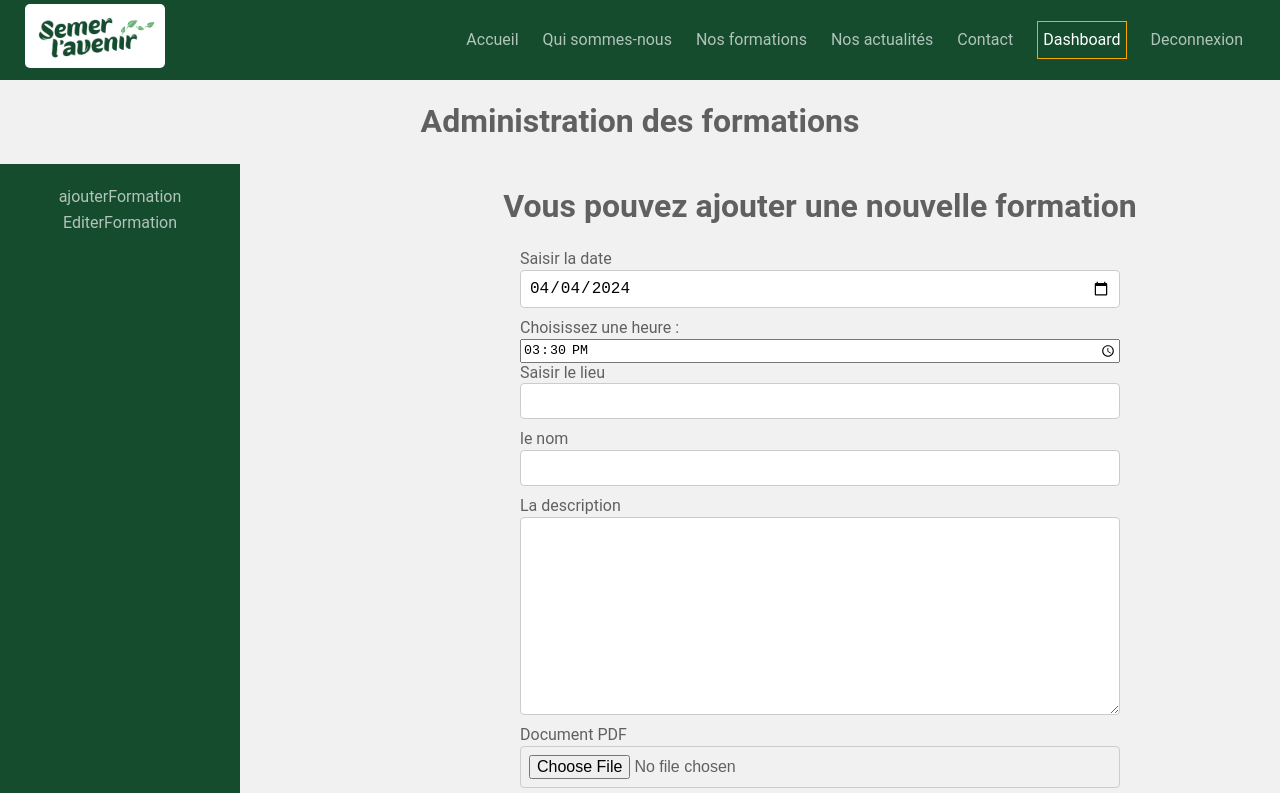
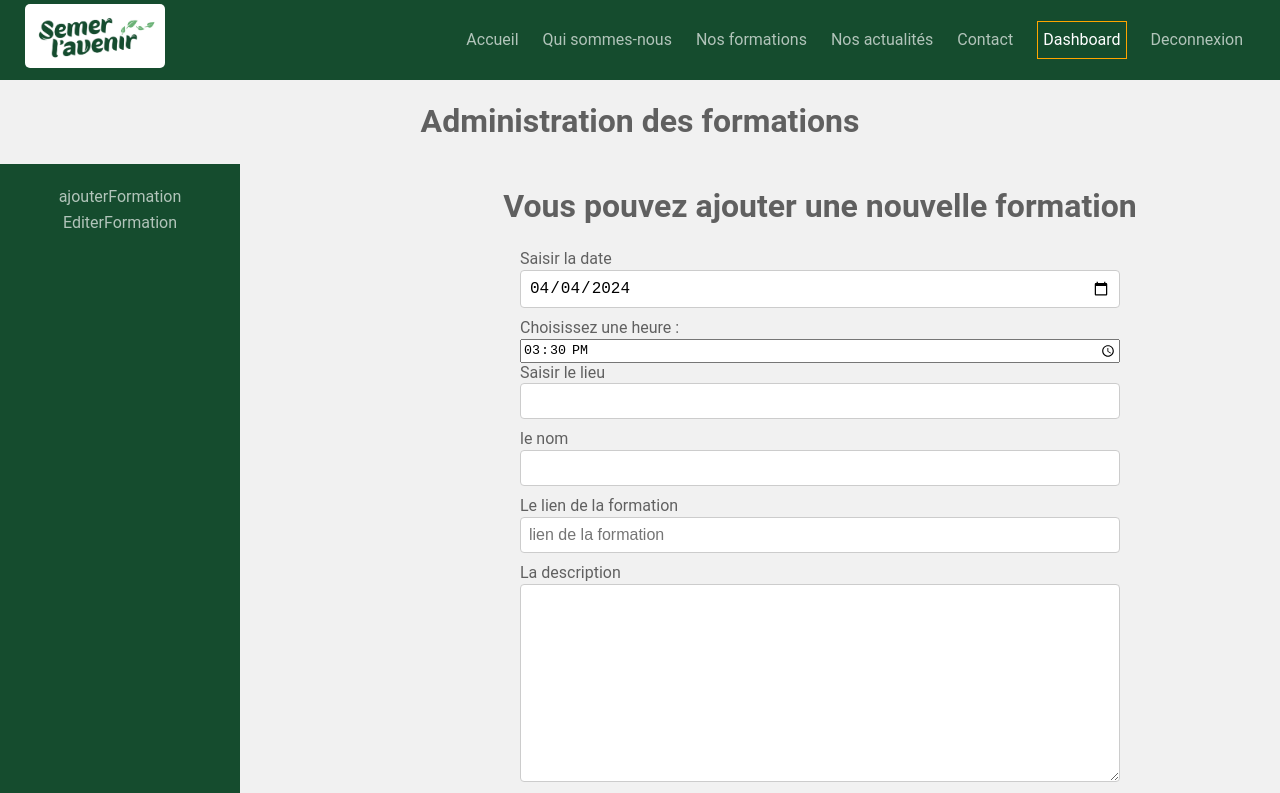
Before and after one commit to sermer12/sermer_avenir, a React (Vite) app in the folder frontend/: page /dashboard in a window 1280 px wide. Shown: the top 793 px of the page. Built offline with nearby package versions, Linux system fonts and the light colour scheme; sample sign-in values are in the browser's storage.

Commit message:
fix: ajout du lien de la formation et affichage sur linterface

```diff
--- a/frontend/src/pages/AddFormation.jsx
+++ b/frontend/src/pages/AddFormation.jsx
@@ -11,6 +11,7 @@ const AddFormation = () => {
   const [description, setDescription] = useState("");
   const [file, setFile] = useState(null);
   const [heure, setHeure] = useState("15:30");
+  const [link, setLink] = useState("");
   const [appState, setAppState] = useContext(FormationsContext);
 
   const handleSaveFormation = (event) => {
@@ -22,6 +23,7 @@ const AddFormation = () => {
     formData.append("place", place);
     formData.append("name", name);
     formData.append("heure", heure);
+    formData.append("link", link);
     formData.append("description", description);
 
     saveFormations(formData)
@@ -89,6 +91,16 @@ const AddFormation = () => {
             onChange={(e) => setName(e.target.value)}
             required
           />
+          <label htmlFor="link">Le lien de la formation</label>
+          <input
+            type="text"
+            name="link"
+            id="link"
+            value={link}
+            placeholder="lien de la formation"
+            onChange={(e) => setLink(e.target.value)}
+            required
+          />
           <label htmlFor="description">La description</label>
           <textarea
             name="description"
--- a/frontend/src/pages/Formations.jsx
+++ b/frontend/src/pages/Formations.jsx
@@ -91,7 +91,15 @@ const Formations = () => {
                     )}
                   </td>
                   <td>
-                    <button className="signup">S'inscrire</button>
+                    <button className="signup">
+                      <a
+                        href={formation.google_link}
+                        target="_blank"
+                        rel="noopener noreferrer"
+                      >
+                        S'inscrire
+                      </a>
+                    </button>
                   </td>
                 </tr>
               ))}
--- a/frontend/src/styles/formations.css
+++ b/frontend/src/styles/formations.css
@@ -55,6 +55,8 @@ button.signup {
   background-color: #ff0000; /* Rouge */
   color: white;
   margin-left: 20px;
+  font-size: 14px;
+  border-radius: 5px;
 }
 .no-formation-content {
   text-align: center;
```
Also changed, not shown: 3 other files (tests, documents, lock files or other folders).
